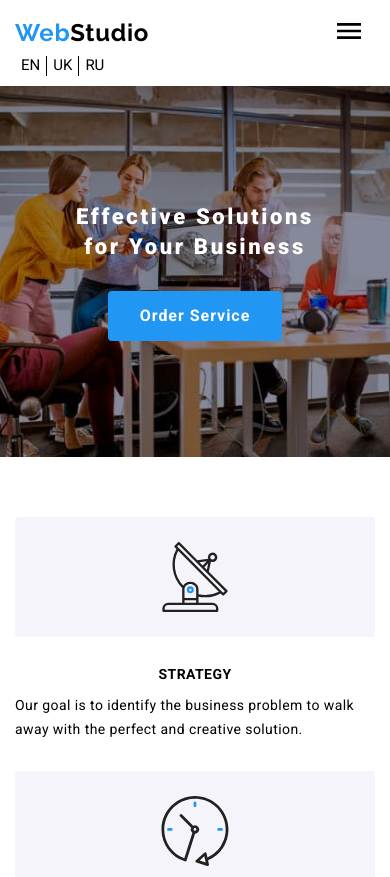
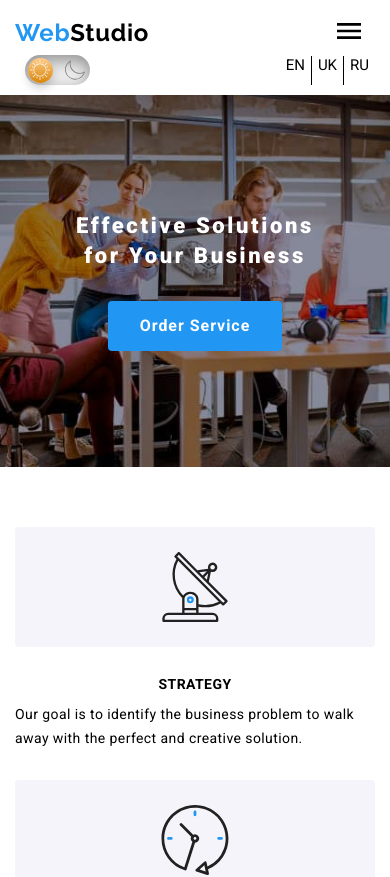
Before and after one commit to Yaroslav0102030405/01-Webstudio, a React (Create React App) app: page / in a window 390 px wide. Shown: the top 877 px of the page. Built offline with nearby package versions, Linux system fonts and the light colour scheme.

Commit message:
виправлення багів

```diff
--- a/src/components/DarkMode/DarkMode.css
+++ b/src/components/DarkMode/DarkMode.css
@@ -1,6 +1,16 @@
 .dark_mode {
+  /* display: flex; */
+  /* justify-content: space-between; */
   margin-top: -20px;
   margin-left: 10px;
+
+ @media screen and (min-width: 768px) and (max-width: 1199px) {
+    margin-right: 40px;
+  }
+
+  @media screen and (min-width: 1200px) {
+ margin-right: 199px;
+  }
 }
 
 .dark_mode_label {
@@ -10,13 +20,19 @@
   display: block;
   background: #ebebeb;
   border-radius: 200px;
-    box-shadow: inset 0px 5px 15px rgba(0, 0, 0, 0.4),
+  box-shadow:
+    inset 0px 5px 15px rgba(0, 0, 0, 0.4),
     inset 0px -5px 15px rgba(255, 255, 255, 0.4);
   cursor: pointer;
   transition: 0.3s;
+
+   @media screen and (min-width: 768px) and (max-width: 1199px) {
+    margin-left: 50px;
+  }
+
 }
 .dark_mode_label:after {
-    content: "";
+  content: '';
   width: 25px;
   height: 25px;
   position: absolute;
--- a/src/components/Dropdown/Dropdown.scss
+++ b/src/components/Dropdown/Dropdown.scss
@@ -102,6 +102,11 @@
 }
 }
 
+.dark-theme .Dropdown__toggle svg {
+  background-color: $white-color;
+}
+
+
 
 .Dropdown__top {
   margin-top: 120px;
--- a/src/components/Header/Header.js
+++ b/src/components/Header/Header.js
@@ -89,13 +89,14 @@ const Header = () => {
                     </a>
                   </li>
                 </ul>
+                {/* <DarkMode /> */}
                 <ul className="menu__contacts">
                   <li className="contacts__item">
                     {/* <a
                         className="contacts__link contacts__icon"
                         href="mailto:info@example.com"
                       > */}
-                    <DarkMode />
+                    {/* <DarkMode /> */}
                     {/* <Envelope className="contacts__svg-envelope" />
                       info@example.com */}
                     {/* </a> */}
@@ -104,7 +105,8 @@ const Header = () => {
               </nav>
             </div>
 
-            {/* <select
+            <div className="mobile-2">
+              {/* <select
               value={language}
               onChange={e => {
                 setLanguage(e.target.value);
@@ -114,7 +116,8 @@ const Header = () => {
               <option>UK</option>
               <option>RU</option>
             </select> */}
-            <ul className="multilanguage">
+              <DarkMode />
+              <ul className="multilanguage">
                 <li className="text">
                   {' '}
                   <button
@@ -143,6 +146,7 @@ const Header = () => {
                   </button>
                 </li>
               </ul>
+            </div>
           </div>
         </div>
       </header>
--- a/src/components/Header/Header.scss
+++ b/src/components/Header/Header.scss
@@ -19,8 +19,9 @@
 
 .header__nav {
   @media screen and (min-width: 768px) and (max-width: 1199px) {
-    display: flex;
-    align-items: center;
+    // display: flex;
+    // align-items: center;
+
   }
 
   @media screen and (min-width: 1200px) {
@@ -425,3 +426,14 @@
  display: flex;
   margin-left: auto;
 }
+
+.mobile-2 {
+  @media screen and (max-width: 767px) {
+  display: flex;
+  }
+
+   @media screen and (min-width: 768px) {
+    display: inline-flex;
+    justify-content: space-around;
+   }
+}
```
Lines whose indentation alone changed are shown as unchanged.
